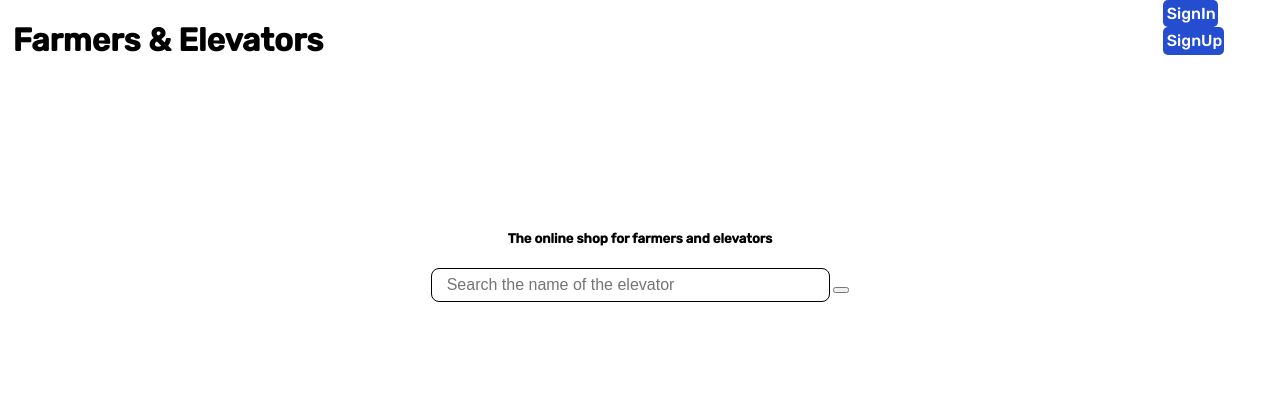
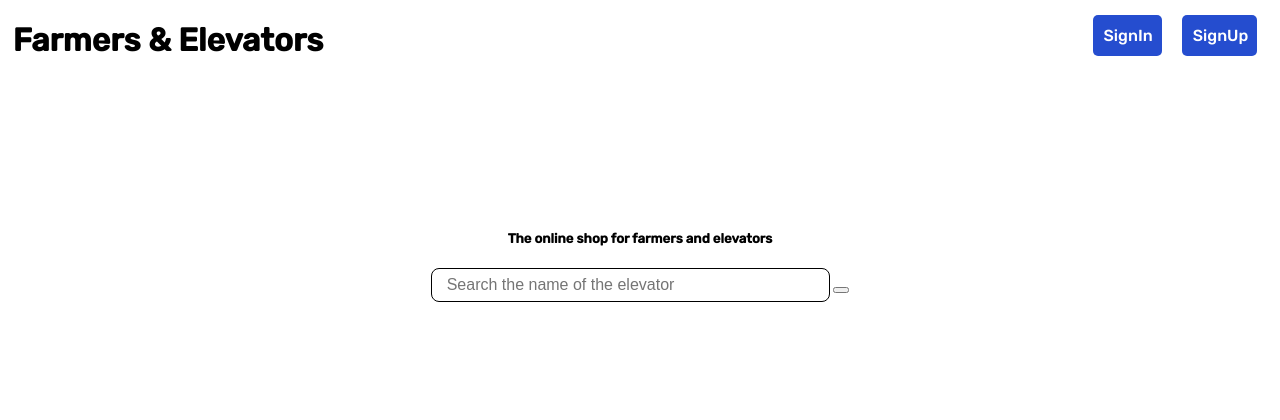
Before and after one commit to lukfd/farmerselevator, a Flask app: page / in a window 1280 px wide. Shown: the top 420 px of the page. Run offline with Flask 2, Linux system fonts and the light colour scheme.

Commit message:
signin and signup buttons are aligned side-by-side

```diff
--- a/static/index.css
+++ b/static/index.css
@@ -42,11 +42,12 @@ li a {
     overflow: hidden;
 }
 
+
 .button {
     background-color: #254dcf;
     border-radius: 5px;
-    border: 10%;
-    padding: 3%;
+    margin: 15px 10px;
+    padding: 10px;
 }
 
 .body {
```
